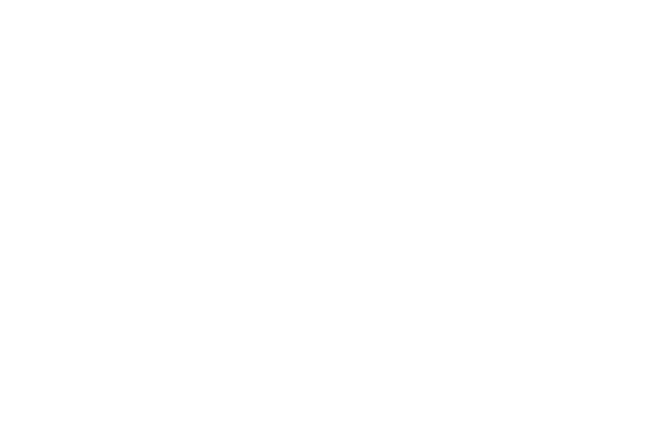
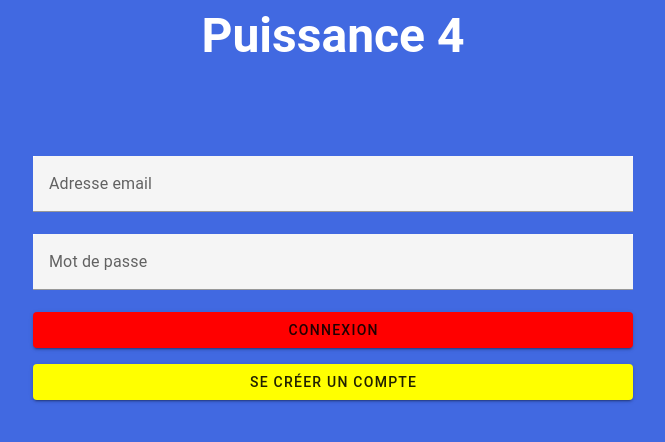
Before and after one commit to alexandre-dpr/projetCloud, a Vue app in the folder frontend/vue/: page /login in a window 1280 px wide. Before the commit this address had no page. Shown: the top 442 px of the page, without its empty margins (307-972 px from the left). Built offline with nearby package versions, Linux system fonts and the light colour scheme.

Commit message:
[FRONT] ajout connexion/inscription

```diff
--- /dev/null
+++ b/frontend/vue/src/components/Button.vue
@@ -0,0 +1,35 @@
+<template>
+  <v-btn
+    block
+    :class="btnClass"
+    :onclick="handleClick"
+  >{{label}}</v-btn>
+</template>
+
+<script lang="ts" setup>
+import {defineProps} from 'vue'
+
+defineProps({
+  label:String,
+  btnClass:String,
+  handleClick: Function
+})
+var isLogin = true;
+
+function setIsLogin(){
+  console.log(isLogin)
+  isLogin = !isLogin;
+}
+</script>
+
+<style scoped>
+/* Styles spécifiques au composant de bouton */
+.red{
+  background-color: red;
+}
+.yellow{
+  background-color: yellow;
+}
+
+/* Vous pouvez ajouter d'autres classes CSS ici */
+</style>
--- a/frontend/vue/src/request/GameRequest.ts
+++ b/frontend/vue/src/request/GameRequest.ts
@@ -1,5 +1,5 @@
 import axios from 'axios';
-import {API_SERVER} from "@/ultils/constant";
+import {API_SERVER} from "@/utils/constant";
 
 export class GameRequest{
   async jouerCoup(colonne: number){
--- a/frontend/vue/src/request/UserRequest.ts
+++ b/frontend/vue/src/request/UserRequest.ts
@@ -1,5 +1,5 @@
 import axios from 'axios';
-import {API_SERVER} from "@/ultils/constant";
+import {API_SERVER} from "@/utils/constant";
 
 export class UserRequest {
 
--- a/frontend/vue/src/router/index.ts
+++ b/frontend/vue/src/router/index.ts
@@ -1,14 +1,25 @@
 // Composables
 import { createRouter, createWebHistory } from 'vue-router';
 import Home from '../views/Home.vue'
+import Login from '../views/Login.vue'
+import Menu from '../views/Menu.vue'
 
 
 const routes = [
   {
-    path: '/',
+    path: '/login',
+    component: Login,
+    name: 'login'
+  },
+  {
+    path: '/menu',
+    component: Menu,
+    name: 'menu'
+  },
+  {
+    path: '/partie/:id',
     component: Home,
-    name: 'accueil'
-
+    name: 'partie'
   },
 ]
 
--- a/frontend/vue/src/views/Home.vue
+++ b/frontend/vue/src/views/Home.vue
@@ -13,6 +13,7 @@
           :key="colIndex"
           @click="dropPiece(colIndex)"
         >
+
           <div class="piece" :class="getPieceClass(col,rowIndex)"></div>
         </div>
       </div>
--- /dev/null
+++ b/frontend/vue/src/views/Login.vue
@@ -0,0 +1,79 @@
+<template>
+  <div class="background-menu">
+    <div class="d-flex flex-column align-center">
+      <h1 class="titre">Puissance 4</h1>
+      <div class="cardForm mt-16" v-if="isLogin">
+        <form>
+          <v-text-field
+            v-model="email"
+            label="Adresse email"
+          ></v-text-field>
+          <v-text-field
+            v-model="password"
+            label="Mot de passe"
+          ></v-text-field>
+        <Button btnClass="red" label="Connexion" :handleClick="connexion"></Button>
+        <Button btnClass="mt-4 yellow" label="Se créer un compte" :handleClick="setIsLogin"></Button>
+        </form>
+      </div>
+      <div class="cardForm mt-16" v-if="!isLogin">
+        <form>
+          <v-text-field
+          v-model="pseudo"
+          label="Pseudo">
+          </v-text-field>
+          <v-text-field
+            v-model="email"
+            label="Adresse email"
+          ></v-text-field>
+          <v-text-field
+            v-model="password"
+            label="Mot de passe"
+          ></v-text-field>
+        <Button btnClass="yellow" label="Inscription"></Button>
+        <Button btnClass="mt-4 red" label="Se connecter" :handleClick="setIsLogin"></Button>
+        </form>
+      </div>
+    </div>
+  </div>
+</template>
+<script lang="ts" setup>
+import Button from '../components/Button'
+import {ref} from "vue";
+import router from "@/router";
+
+var isLogin = ref(true);
+var email = ref('');
+var password = ref('')
+var pseudo = ref('')
+
+
+function setIsLogin(){
+  isLogin.value = !isLogin.value;
+}
+
+function connexion(){
+  router.push("menu")
+}
+</script>
+
+<style scoped>
+::v-deep .v-input__control{
+  background-color: white !important;
+}
+.titre{
+  color: white;
+  font-size: 3rem;
+}
+.background-menu{
+  height: 100vh;
+  width: 100vw;
+  background-color: royalblue;
+}
+.cardForm{
+  min-height: 200px;
+  width: 50%;
+  border-radius: 20px;
+  padding: 20px;
+}
+</style>
--- /dev/null
+++ b/frontend/vue/src/views/Menu.vue
@@ -0,0 +1,20 @@
+<template>
+  <div class="background-menu">
+  </div>
+</template>
+<script lang="ts" setup>
+import Button from '../components/Button'
+import {ref} from "vue";
+import router from "@/router";
+
+
+
+</script>
+
+<style scoped>
+.background-menu{
+  height: 100vh;
+  width: 100vw;
+  background-color: royalblue;
+}
+</style>
```
Also changed, not shown: frontend/vue/src/utils/constant.ts (renamed from frontend/vue/src/ultils/constant.ts).
